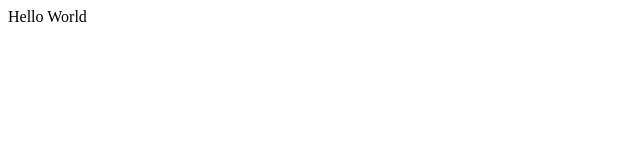
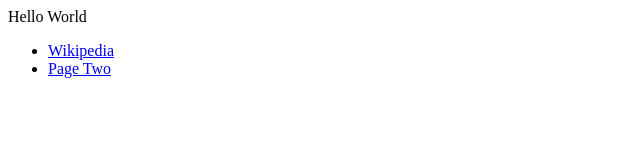
Before and after one commit to cm624790/cm624790.github.io, a plain HTML site: page index.html in a window 1280 px wide. Shown: the whole page, without its empty margins (0-640 px from the left). Drawn offline with Linux system fonts and the light colour scheme.

Commit message:
added links and list

```diff
--- a/index.html
+++ b/index.html
@@ -1,8 +1,17 @@
 <!DOCTYPE html>
 <html>
+<head>
 <title>My Index Page</title>
   <meta charset="utf-8">
+</head>
+
 <body>
 Hello World
+
+<ul>
+  <li><a href="https://en.wikipedia.org">Wikipedia</a></li>
+  <li><a href="second.html">Page Two</a></li>
+</ul>
+
 </body>
 </html>
```
